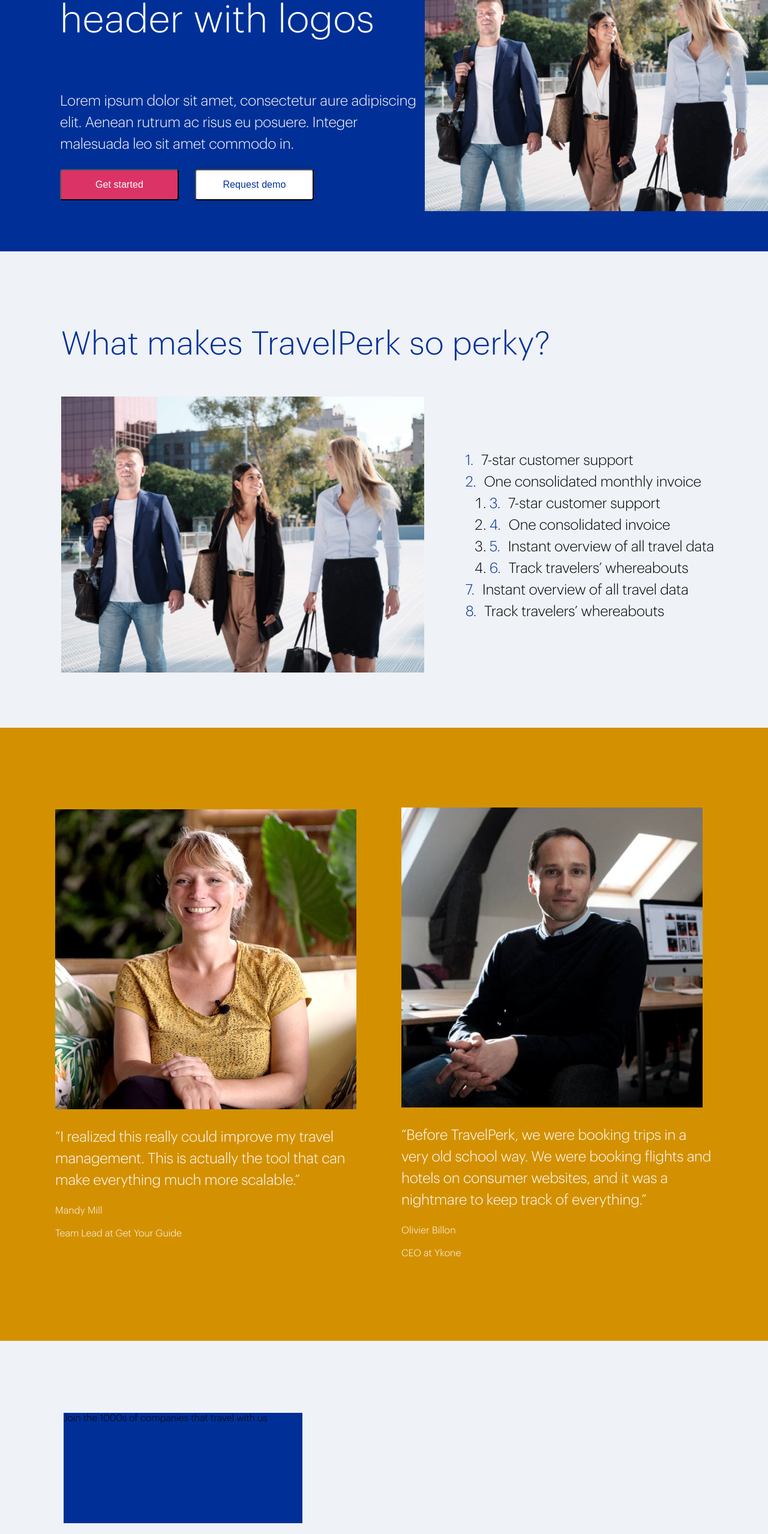
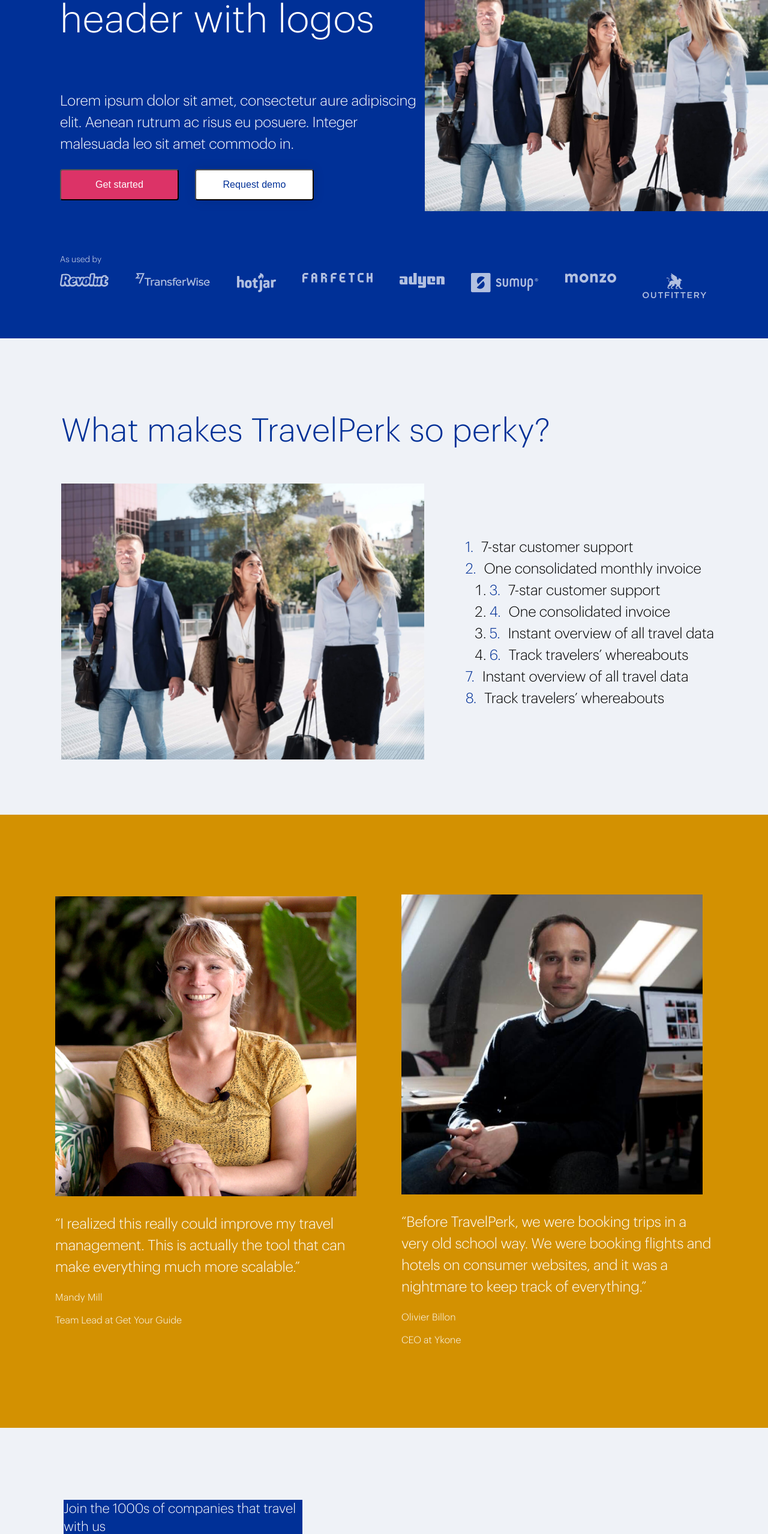
Before and after one commit to joansanchez/JOAN-TK-WD-PART1, a plain HTML site: page index.html in a window 1280 px wide. Shown: the part 240-2797 px from the top of the page at 60% size. Drawn offline with Linux system fonts and the light colour scheme.

Commit message:
first dirty version ready

```diff
--- a/index.html
+++ b/index.html
@@ -26,6 +26,17 @@
                 <div class="mainInfoElement">
                     <img src="assets\People-walking.png" alt="People walking" class="peopleWalkingHeader">
                 </div>
+            </div>
+            <p class="simpleFont">As used by</p>
+            <div class="customersHeader">
+                <div class="customerElement"><img src="assets\Revoult.png" alt="Revoult logo" class="customerLogo"></div>
+                <div class="customerElement"><img src="assets\Transferwise.png" alt="Transferwise logo"class="customerLogo"></div>
+                <div class="customerElement"><img src="assets\Hotjar.png" alt="Hotjar logo" class="customerLogo"></div>
+                <div class="customerElement"><img src="assets\Fartech.png" alt="Fartech logo" class="customerLogo"></div>
+                <div class="customerElement"><img src="assets\Adyen.png" alt="Adyen logo" class="customerLogo"></div>
+                <div class="customerElement"><img src="assets\Sumup2.png" alt="Sumup logo" class="customerLogo"></div>
+                <div class="customerElement"><img src="assets\Monza.png" alt="Monza logo" class="customerLogo"></div>
+                <div class="customerElement"><img src="assets\Outfittery.png" alt="Outfittery logo" class="customerLogo"></div>
             </div>
         </section>
         <section class="listBenefits">
@@ -75,7 +86,7 @@
         </section>
         <section class="customers">
 
-            <div class="first-item-mosaic">Join the 1000s of companies that travel with us</div>
+            <div class="first-item-mosaic"><span class="join">Join the 1000s of companies that travel with us</span></div>
             <div class="mosaic">
                 <div class="item-mosaic">div2</div>
                 <div class="item-mosaic">
@@ -93,7 +104,7 @@
                 <div class="item-mosaic">
                     <img src="assets\GetYourGuide.png" alt="sumup" class="img-centered">
                 </div>
-                <div class="item-mosaic">div10</div>
+                <div class="item-mosaic"><img src="assets\Transferwise.png" alt="sumup" class="img-centered"></div>
                 <div class="item-mosaic">div11</div>
                 <div class="item-mosaic">div12</div>
                 <div class="item-mosaic">div13</div>
@@ -103,7 +114,9 @@
                 <div class="item-mosaic">div17</div>
                 <div class="item-mosaic">div18</div>
                 <div class="item-mosaic">div19</div>
-                <div class="item-mosaic">div20</div>
+                <div class="item-mosaic">
+                    <img src="assets\Revoult.png" alt="sumup" class="img-centered">
+                </div>
                 <div class="item-mosaic">div21</div>
 
             </div>
--- a/styles/style.scss
+++ b/styles/style.scss
@@ -42,6 +42,7 @@
         flex-wrap: wrap;
         max-height: 500px;
         justify-content: space-between;
+        margin-bottom: 70px;
         // align-items: flex-start;
     }
     .mainInfoElement:nth-child(1){
@@ -105,6 +106,22 @@
         letter-spacing: 0.0888889px;
 
         color: #003097;
+    }
+    .customersHeader{
+        display: flex;
+        flex-flow: row wrap;
+        justify-content: space-between;
+    }
+    .simpleFont{
+        font-style: normal;
+        font-weight: normal;
+        font-size: 14px;
+        line-height: 15px;
+
+        color: #FFFFFF;
+
+        mix-blend-mode: normal;
+        opacity: 0.9;
     }
 
     @media all and (max-width: 1200px) {
@@ -177,6 +194,18 @@
             letter-spacing: 0.0888889px;
 
             color: #003097;
+        }
+        .customersHeader{
+            display: flex;
+            flex-flow: row wrap;
+            justify-content: center;
+            padding: 7px;
+        }
+        .customerElement{
+            margin: 7px;
+        }
+        .customerLogo{
+            max-width: 80px;
         }
 
     }
@@ -406,6 +435,7 @@
     padding: 108px 92px 108px 94px;
     .mosaic{
         display: flex;
+        flex-direction: row;
         flex-flow: wrap;
         padding:12px;
     }
@@ -414,6 +444,18 @@
         width: 398.07px;
         height: 184.11px;
         margin:12px;
+
+
+    }
+    .join{
+        font-style: normal;
+        font-weight: normal;
+        font-size: 22px;
+        line-height: 30px;
+        /* or 136% */
+        letter-spacing: -0.1px;
+
+        color: #FFFFFF;
     }
     .item-mosaic{
         width: 186px;
```
Also changed, not shown: assets/Adyen.png (added), assets/Fartech.png (added), assets/Hotjar.png (added), assets/Monza.png (added), assets/Outfittery.png (added), assets/Revoult.png (added), assets/Transferwise.png (added), assets/sumup2.png (added), styles/style.css, 1 other file.
